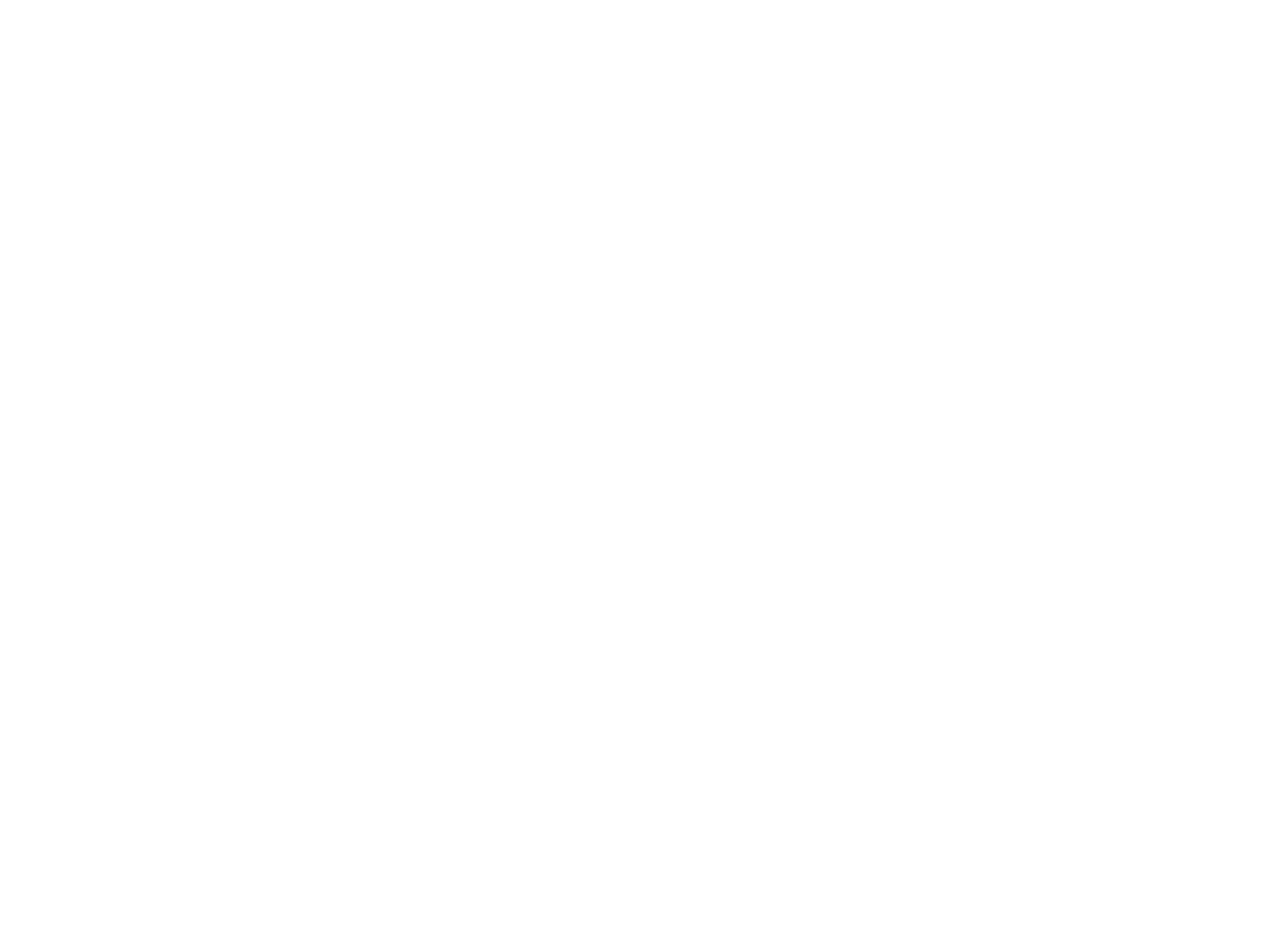
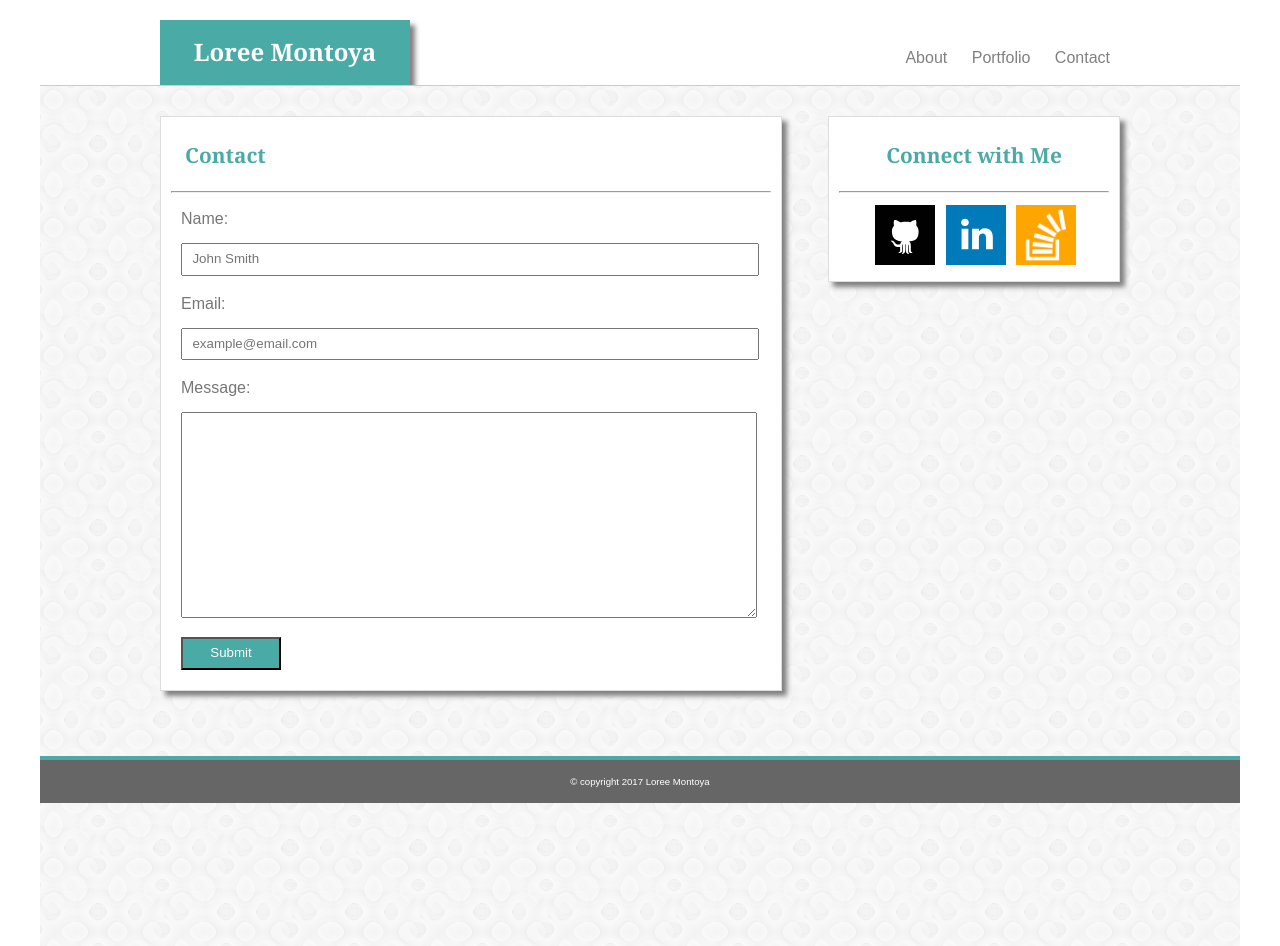
Before and after one commit to lmontoya87/Basic-Portfolio, a plain HTML site: page contact.html in a window 1280 px wide. Before the commit the page ends 800 px from the top, so only its background shows below. Drawn offline with Linux system fonts and the light colour scheme.

Commit message:
homework assignment 1 complete

```diff
--- a/assets/css/style.css
+++ b/assets/css/style.css
@@ -1,5 +1,6 @@
-body {
+html, body {
 	font-family: 'Arial', Helvetica-Neue, Helvetica, sans-serif;
+	height: 100%; /*used for sticky footer*/
 }
 
 header {
@@ -56,7 +57,9 @@ li {
 
 .wrapper {
 	width: 1200px;
-	margin: 0 auto;
+	margin: 0 auto -190px; /*used for sticky footer*/
+	min-height: 100%; /*used for sticky footer*/
+	overflow: hidden; /*used for sticky footer*/
 	/*background-image:url('../images/congruent_pentagon.png');*/
 	background-image:url('../images/confectionary.png');
 	/*background-image:url('../images/cork-wallet.png');*/
@@ -65,7 +68,7 @@ li {
 
 .container {
 	width: 960px;
-	margin: 0 auto;
+	margin: 0 auto 195px; /*used for sticky footer*/
 }
 
 h2 {
@@ -132,7 +135,7 @@ footer {
 	border-top: solid 4px #4aaaa5;
 }
 
-/********Portfolio Page********/
+/******PORTFOLIO PAGE******/
 
 .portfolioContainers {
 	margin: 20px;
@@ -149,10 +152,28 @@ footer {
 
 .portfolioLabels {
 	height: 20px;
-	width: 231px;
+	width: 230px;
 	color: white;
 	text-align: center;
 	background-color: #4aaaa5;
 	position: relative;
 	bottom: 50px;
 }
+
+/******CONTACT PAGE******/
+
+#nameField, #emailField {
+	width: 570px;
+	line-height: 2em;
+}
+.submitButton {
+	background-color: #4aaaa5;
+	color: white;
+	width: 100px;
+	line-height: 2em;
+}
+
+textarea {
+	width: 570px;
+	height: 200px;
+}
--- a/contact.html
+++ b/contact.html
@@ -0,0 +1,77 @@
+<!DOCTYPE html>
+<html lang="en">
+<head>
+	<meta charset="UTF-8">
+	<title>My Portfolio</title>
+	<link rel="stylesheet" href="assets/css/reset.css">
+	<link rel="stylesheet" href="assets/css/style.css">
+
+</head>
+<body>
+
+<header>
+	<h1 id="name">Loree Montoya</h1>
+	<nav>
+		<ul>
+			<li><a class="pages" href="index.html">About</a></li>
+			<li><a class="pages" href="portfolio.html">Portfolio</a></li>
+			<li><a class="pages" href="contact.html">Contact</a></li>
+		</ul>
+	</nav>
+</header>
+
+<div class="wrapper">
+	<div class="container">
+		<section class="contactPage">
+			<h2>Contact</h2>
+			<hr>
+			<form method="post" action="show-data.php">
+				<fieldset>
+					<div class="fields">
+						<p class="row">
+							<label for="nameField">Name:</label>
+							<br>
+							<br>
+							<input type="text" id="nameField" name="name_Field"
+							placeholder="  John Smith"
+							class="field-large" required
+							aria-required="true">
+						</p>
+
+						<p class="row">
+							<label for="emailField">Email:</label>
+							<br>
+							<br>
+							<input type="email" id="emailField" name="email_Field" placeholder="  example@email.com"
+							class="field-large">
+						</p>
+
+						<p class="row">
+							<label for="messageField">Message:</label>
+							<br>
+							<br>
+							<textarea id="messageField" name="messageField" class="field-large"></textarea>
+							<br>
+							<br>
+							<input type="submit"
+							class="submitButton"
+							value="Submit">
+						</p>
+					</div>
+				</fieldset>
+			</form>
+		</section>
+
+		<aside>
+			<h3>Connect with Me</h3>
+			<hr>
+			<a href="https://www.github.com/" target="_blank"><img class="socialIcons" src="assets/images/1489831074_github_square_black.svg" alt="github"></a>
+			<a href="https://www.linkedin.com/" target="_blank"><img class="socialIcons" src="assets/images/1489830929_linkedin_square_color.svg" alt="linkedin"></a>
+			<a href="https://www.stackoverflow.com/" target="_blank"><img class="socialIcons" id="stackIcon" src="assets/images/1489831034_stackoverflow.png" alt="stackoverflow"></a>
+		</aside>
+	</div>
+</div>
+<footer>&copy; copyright 2017 Loree Montoya
+</footer>
+</body>
+</html>
```
Also changed, not shown: index.html (+5 -5 lines), portfolio.html (+19 -19 lines), assets/images/congruent_pentagon.png (deleted), assets/images/cork-wallet.png (deleted).
